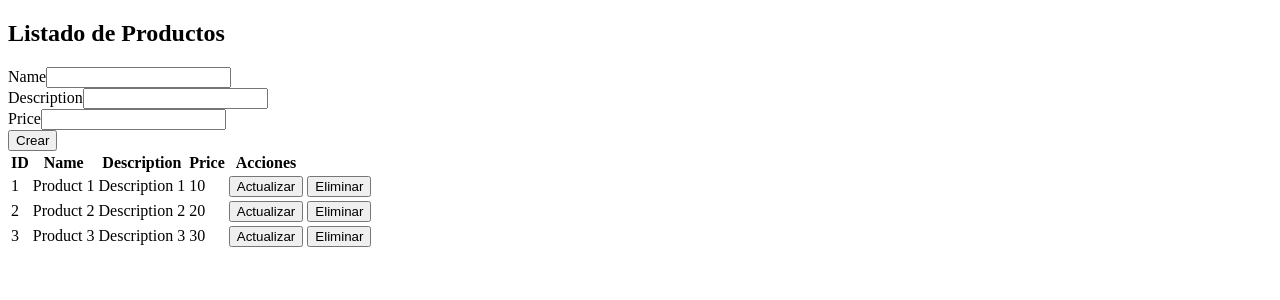
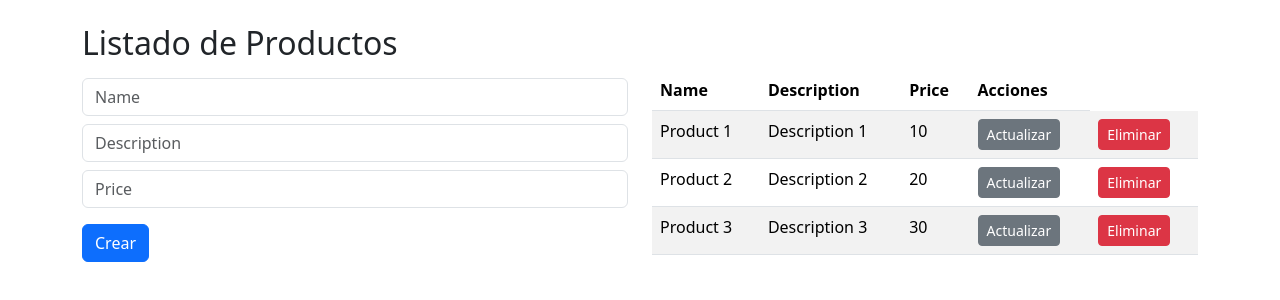
Before and after one commit to jastigi/springboot_angular, an Angular app: page / in a window 1280 px wide. Shown: the top 300 px of the page. Built offline with nearby package versions, Linux system fonts and the light colour scheme.

Commit message:
Estilos Bootstrap

```diff
--- a/src/app/products/components/form/form.html
+++ b/src/app/products/components/form/form.html
@@ -1,17 +1,14 @@
 <form (ngSubmit)="onSubmit()">
 
     <div>
-        <label for="name">Name</label>
-        <input type="text" id="name" name="name" [(ngModel)]="product.name">
+        <input type="text" class="form-control my-2" placeholder="Name" id="name" name="name" [(ngModel)]="product.name">
     </div>
     <div>
-        <label for="description">Description</label>
-        <input type="text" id="description" name="description" [(ngModel)]="product.description">
+        <input type="text" class="form-control my-2" placeholder="Description" id="description" name="description" [(ngModel)]="product.description">
     </div>
     <div>
-        <label for="price">Price</label>
-        <input type="number" id="price" name="price" [(ngModel)]="product.price">
+        <input type="number" class="form-control my-2" placeholder="Price" id="price" name="price" [(ngModel)]="product.price">
     </div>
-    <button type="submit">{{product.id > 0 ? 'Actualizar' : 'Crear'}}</button>
+    <button type="submit" class="btn btn-primary my-2">{{product.id > 0 ? 'Actualizar' : 'Crear'}}</button>
 
 </form>
--- a/src/app/products/components/product/product.html
+++ b/src/app/products/components/product/product.html
@@ -1,13 +1,17 @@
+<div class="container my-4">
     <h2>Listado de Productos</h2>
 
+    <div class="row">
+        <div class="col">
             <product-form (newProductSubmit)="addProduct($event)" [product]="productSelected"></product-form>
+        </div>
+        <div class="col">
 
             @if(products.length > 0){
 
-    <table>
+            <table class="table table-striped table-hover">
                 <thead>
                     <tr>
-                <th>ID</th>
                         <th>Name</th>
                         <th>Description</th>
                         <th>Price</th>
@@ -17,15 +21,14 @@
                 <tbody>
                     @for(product of products; track product.id){
                     <tr>
-                    <td>{{product.id}}</td>
                         <td>{{product.name}}</td>
                         <td>{{product.description}}</td>
                         <td>{{product.price}}</td>
                         <td>
-                        <button type="button" (click)="onUpdateProduct(product)">Actualizar</button>
+                            <button type="button" (click)="onUpdateProduct(product)" class="btn btn-sm btn-secondary">Actualizar</button>
                         </td>
                         <td>
-                        <button type="button" (click)="onRemoveProduct(product.id)">Eliminar</button>
+                            <button type="button" (click)="onRemoveProduct(product.id)" class="btn btn-sm btn-danger">Eliminar</button>
                         </td>
                     </tr>
                 }
@@ -34,6 +37,10 @@
 
             } @else {
 
-    <div>Lo sentimos no hay registros en el sistema!</div>
+            <div class="alert alert-info">Lo sentimos no hay registros en el sistema!</div>
 
     }
+
+        </div>
+    </div>
+</div>
--- a/src/index.html
+++ b/src/index.html
@@ -6,6 +6,8 @@
   <base href="/">
   <meta name="viewport" content="width=device-width, initial-scale=1">
   <link rel="icon" type="image/x-icon" href="favicon.ico">
+  <link href="https://cdn.jsdelivr.net/npm/bootstrap@5.3.8/dist/css/bootstrap.min.css" rel="stylesheet" integrity="sha384-sRIl4kxILFvY47J16cr9ZwB07vP4J8+LH7qKQnuqkuIAvNWLzeN8tE5YBujZqJLB" crossorigin="anonymous">
+<script src="https://cdn.jsdelivr.net/npm/bootstrap@5.3.8/dist/js/bootstrap.bundle.min.js" integrity="sha384-FKyoEForCGlyvwx9Hj09JcYn3nv7wiPVlz7YYwJrWVcXK/BmnVDxM+D2scQbITxI" crossorigin="anonymous"></script>
 </head>
 <body>
   <app-root></app-root>
```
Lines whose indentation alone changed are shown as unchanged.
